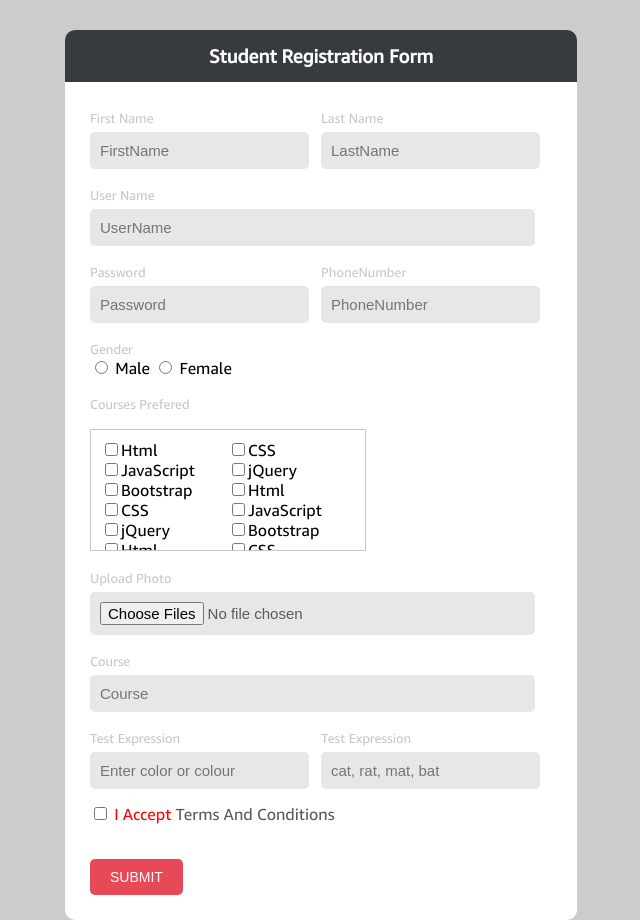
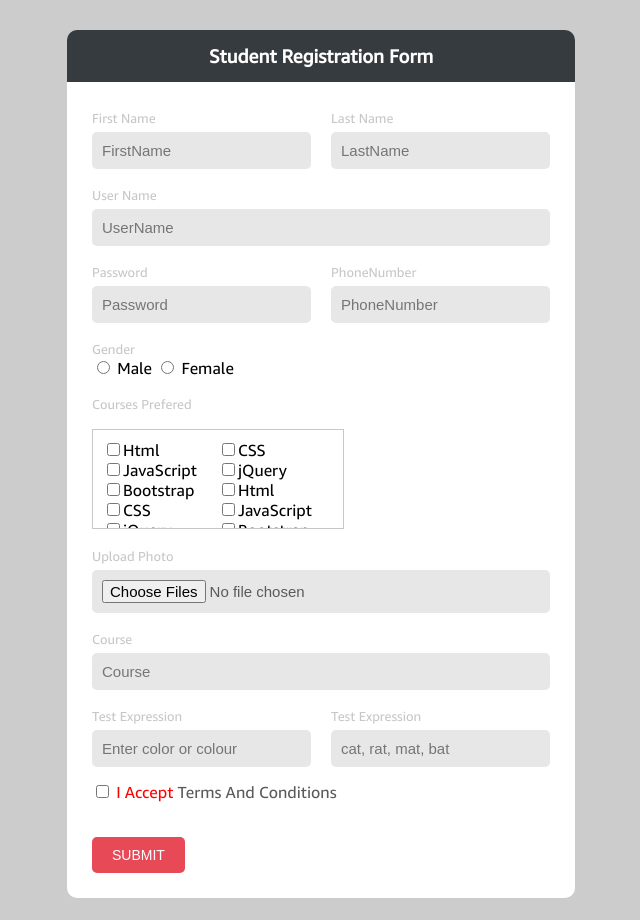
Before and after one commit to Narendrakaduru/Amazon-Shopping, a website: page Public/form.html in a window 1280 px wide. Shown: the whole page, without its empty margins (319-959 px from the left). After the commit the page ends 898 px from the top, so only its background shows below. Drawn offline with Linux system fonts and the light colour scheme.

Commit message:
css Modified

```diff
--- a/Public/form.html
+++ b/Public/form.html
@@ -10,6 +10,9 @@
 			font-family: amazonFont;
 			src: url(../Public/fonts/AmazonEmber_Rg.ttf);
         }
+        *, *:before, *:after {
+            box-sizing: border-box;
+        }
         body{
             font-family: amazonFont, Helvetica, sans-serif;
             margin: 0px;
@@ -21,9 +24,6 @@
             align-items: center;
             margin: 0px;
             margin-top: 30px;
-        }
-        .form-container{
-            width: 512px;
         }
         .form-header{
             background-color: #363B3F;
@@ -47,7 +47,7 @@
         }
         .form-control, .form-control:active, .form-control:focus {
             margin-top: 5px;
-            width: 92%;
+            width: 100%;
             color: #5a5a5a;
             background-color: #e7e7e7;
             font-size: 15px;
@@ -63,6 +63,7 @@
         .split{
             display: grid;
             grid-template-columns: 6fr 6fr;
+            grid-gap: 20px;
         }
         .split .form-control{
             width: auto;
```
